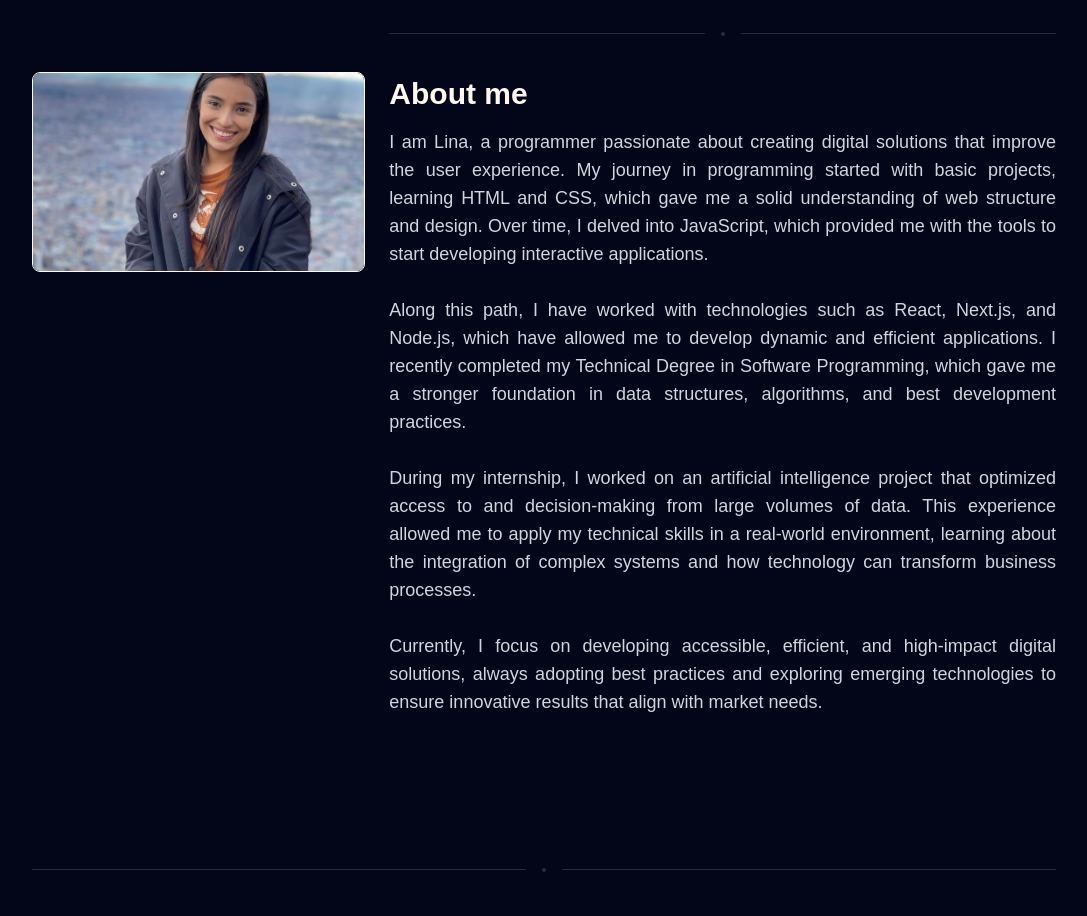
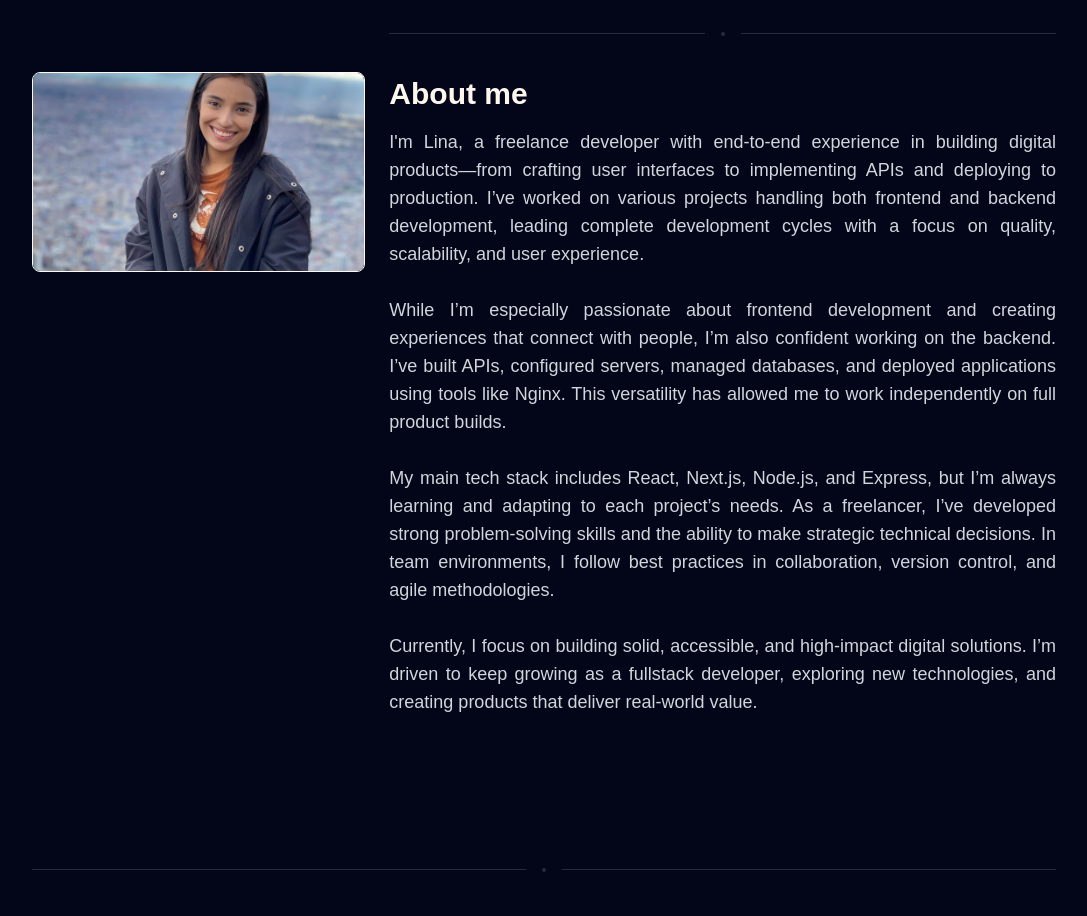
Before and after one commit to LinaMariaV/lina-portafolio, a Next.js app: page / in a window 1280 px wide. Shown: the part 840-1756 px from the top of the page, without its empty margins (96-1183 px from the left). Built offline with nearby package versions, Linux system fonts and the light colour scheme.

Commit message:
update about me section

```diff
--- a/src/components/about/about.tsx
+++ b/src/components/about/about.tsx
@@ -28,33 +28,28 @@ export default function About() {
           </h1>
           <div>
             <p className="text-lg mb-8 text-gray-300 max-w-3xl mx-auto text-justify">
-              I am Lina, a programmer passionate about creating digital
-              solutions that improve the user experience. My journey in
-              programming started with basic projects, learning HTML and CSS,
-              which gave me a solid understanding of web structure and design.
-              Over time, I delved into JavaScript, which provided me with the
-              tools to start developing interactive applications.
-              <br />
-              <br />
-              Along this path, I have worked with technologies such as React,
-              Next.js, and Node.js, which have allowed me to develop dynamic and
-              efficient applications. I recently completed my Technical Degree
-              in Software Programming, which gave me a stronger foundation in
-              data structures, algorithms, and best development practices.
-              <br />
-              <br />
-              During my internship, I worked on an artificial intelligence
-              project that optimized access to and decision-making from large
-              volumes of data. This experience allowed me to apply my technical
-              skills in a real-world environment, learning about the integration
-              of complex systems and how technology can transform business
-              processes.
-              <br />
-              <br />
-              Currently, I focus on developing accessible, efficient, and
-              high-impact digital solutions, always adopting best practices and
-              exploring emerging technologies to ensure innovative results that
-              align with market needs.
+              {" "}
+              I'm Lina, a freelance developer with end-to-end experience in
+              building digital products—from crafting user interfaces to
+              implementing APIs and deploying to production. I’ve worked on
+              various projects handling both frontend and backend development,
+              leading complete development cycles with a focus on quality,
+              scalability, and user experience. <br /> <br /> While I’m
+              especially passionate about frontend development and creating
+              experiences that connect with people, I’m also confident working
+              on the backend. I’ve built APIs, configured servers, managed
+              databases, and deployed applications using tools like Nginx. This
+              versatility has allowed me to work independently on full product
+              builds. <br /> <br /> My main tech stack includes React, Next.js,
+              Node.js, and Express, but I’m always learning and adapting to each
+              project’s needs. As a freelancer, I’ve developed strong
+              problem-solving skills and the ability to make strategic technical
+              decisions. In team environments, I follow best practices in
+              collaboration, version control, and agile methodologies. <br />{" "}
+              <br /> Currently, I focus on building solid, accessible, and
+              high-impact digital solutions. I’m driven to keep growing as a
+              fullstack developer, exploring new technologies, and creating
+              products that deliver real-world value.{" "}
             </p>
           </div>
         </div>
```
